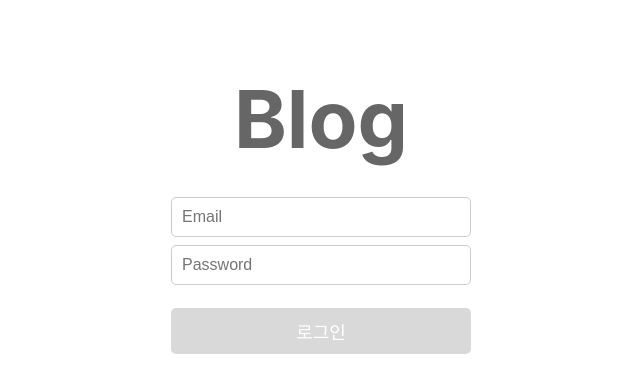
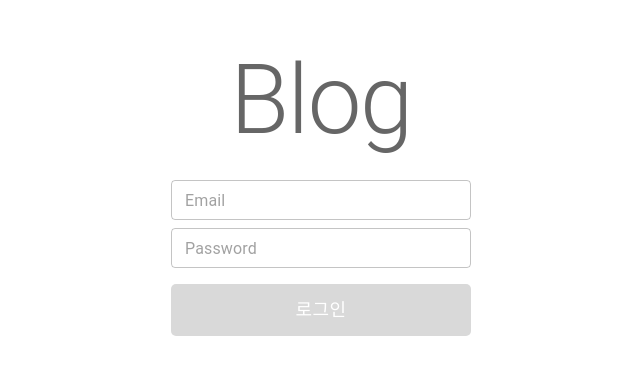
Before and after one commit to ttony-kim/blog-front, a Next.js app: page /login in a window 1280 px wide. Shown: the part 116-508 px from the top of the page, without its empty margins (319-959 px from the left). Built offline with nearby package versions, Linux system fonts and the light colour scheme.

Commit message:
[fix] 오류 수정

```diff
--- a/components/layout/header.jsx
+++ b/components/layout/header.jsx
@@ -132,6 +132,12 @@ export default function Header() {
   useEffect(() => {
     getCategoryList();
   }, []);
+
+  useEffect(() => {
+    if (router.pathname !== "/post") {
+      updateDisplayTitle(false, "", 0);
+    }
+  }, [router.pathname]);
 
   return (
     <>
--- a/pages/login.jsx
+++ b/pages/login.jsx
@@ -1,8 +1,8 @@
 // libraries
-import styles from "@styles/Login.module.css";
 import { useRouter } from "next/router";
 import { useState } from "react";
 import { useAuth } from "contexts/AuthContext";
+import { Box, Button, TextField, Typography } from "@mui/material";
 // axios
 import authAxios from "api/authAxios";
 // components
@@ -15,12 +15,20 @@ export default function Login() {
   // 로그인 정보
   const [email, setEmail] = useState("");
   const [password, setPassword] = useState("");
-
   // alert open 여부
   const [dialogOpen, setDialogOpen] = useState(false);
+  // error 메세지
+  const [emailError, setEmailError] = useState("");
+  const [passwordError, setPasswordError] = useState("");
 
+  // 로그인 버튼 submit event
   const handleSubmit = async (e) => {
     e.preventDefault();
+
+    // validation check
+    if (!validate()) {
+      return false;
+    }
 
     try {
       const { data: token } = await authAxios.post("/api/login", {
@@ -40,30 +48,97 @@ export default function Login() {
     }
   };
 
+  // validation check
+  const validate = () => {
+    let retrunValue = true;
+    // email 유효성 검사
+    if (!email?.trim()) {
+      setEmailError("Email을 입력하세요.");
+      retrunValue = false;
+    } else {
+      setEmailError("");
+    }
+
+    // password 유효성 검사
+    if (!password?.trim()) {
+      setPasswordError("Password를 입력하세요.");
+      retrunValue = false;
+    } else {
+      setPasswordError("");
+    }
+
+    return retrunValue;
+  };
+
   return (
     <>
-      <div className={styles.container}>
-        <h1 className={styles.title}>Blog</h1>
-        <form className={styles.form} onSubmit={handleSubmit}>
-          <input
-            type="text"
+      <Box
+        sx={{
+          display: "flex",
+          flexDirection: "column",
+          alignItems: "center",
+          justifyContent: "flex-start",
+          height: "100vh",
+          backgroundColor: "#ffffff",
+          paddingTop: "20vh",
+        }}
+      >
+        <Typography
+          variant="h1"
+          sx={{
+            color: "#666666",
+            mb: 3,
+          }}
+        >
+          Blog
+        </Typography>
+        <Box
+          component="form"
+          onSubmit={handleSubmit}
+          sx={{
+            display: "flex",
+            flexDirection: "column",
+            width: 300,
+            gap: 1,
+          }}
+        >
+          <TextField
             placeholder="Email"
             value={email}
             onChange={(e) => setEmail(e.target.value)}
-            className={styles.input}
+            size="small"
+            error={emailError !== "" || false}
+            helperText={emailError}
           />
-          <input
+          <TextField
+            placeholder="Password"
             type="password"
-            placeholder="Password"
             value={password}
             onChange={(e) => setPassword(e.target.value)}
-            className={styles.input}
+            size="small"
+            error={passwordError !== "" || false}
+            helperText={passwordError}
           />
-          <button type="submit" className={styles.button}>
+          <Button
+            type="submit"
+            sx={{
+              mt: "8px",
+              padding: "10px",
+              fontSize: "18px",
+              color: "#ffffff",
+              backgroundColor: "#d9d9d9",
+              border: "none",
+              borderRadius: "5px",
+              cursor: "pointer",
+              "&:hover": {
+                backgroundColor: "#bfbfbf",
+              },
+            }}
+          >
             로그인
-          </button>
-        </form>
-      </div>
+          </Button>
+        </Box>
+      </Box>
       <AlertDialog
         open={dialogOpen}
         onClose={() => setDialogOpen(false)}
--- a/styles/Login.module.css
+++ /dev/null
@@ -1,44 +0,0 @@
-.container {
-  display: flex;
-  flex-direction: column;
-  align-items: center;
-  justify-content: flex-start;
-  height: 100vh;
-  background-color: #ffffff;
-  padding-top: 15vh; /* 화면 높이의 15% 만큼 상단 여백 추가 */
-}
-
-.title {
-  font-size: 80px;
-  color: #666666;
-  margin-bottom: 30px; /* 간격 축소 */
-}
-
-.form {
-  display: flex;
-  flex-direction: column;
-  width: 300px;
-}
-
-.input {
-  margin-bottom: 8px; /* 간격 축소 */
-  padding: 10px;
-  font-size: 16px;
-  border: 1px solid #cccccc;
-  border-radius: 5px;
-}
-
-.button {
-  margin-top: 15px; /* 간격 축소 */
-  padding: 10px;
-  font-size: 18px;
-  color: #ffffff;
-  background-color: #d9d9d9;
-  border: none;
-  border-radius: 5px;
-  cursor: pointer;
-}
-
-.button:hover {
-  background-color: #bfbfbf;
-}
```
Also changed, not shown: pages/post/index.jsx (+9 -4 lines).
